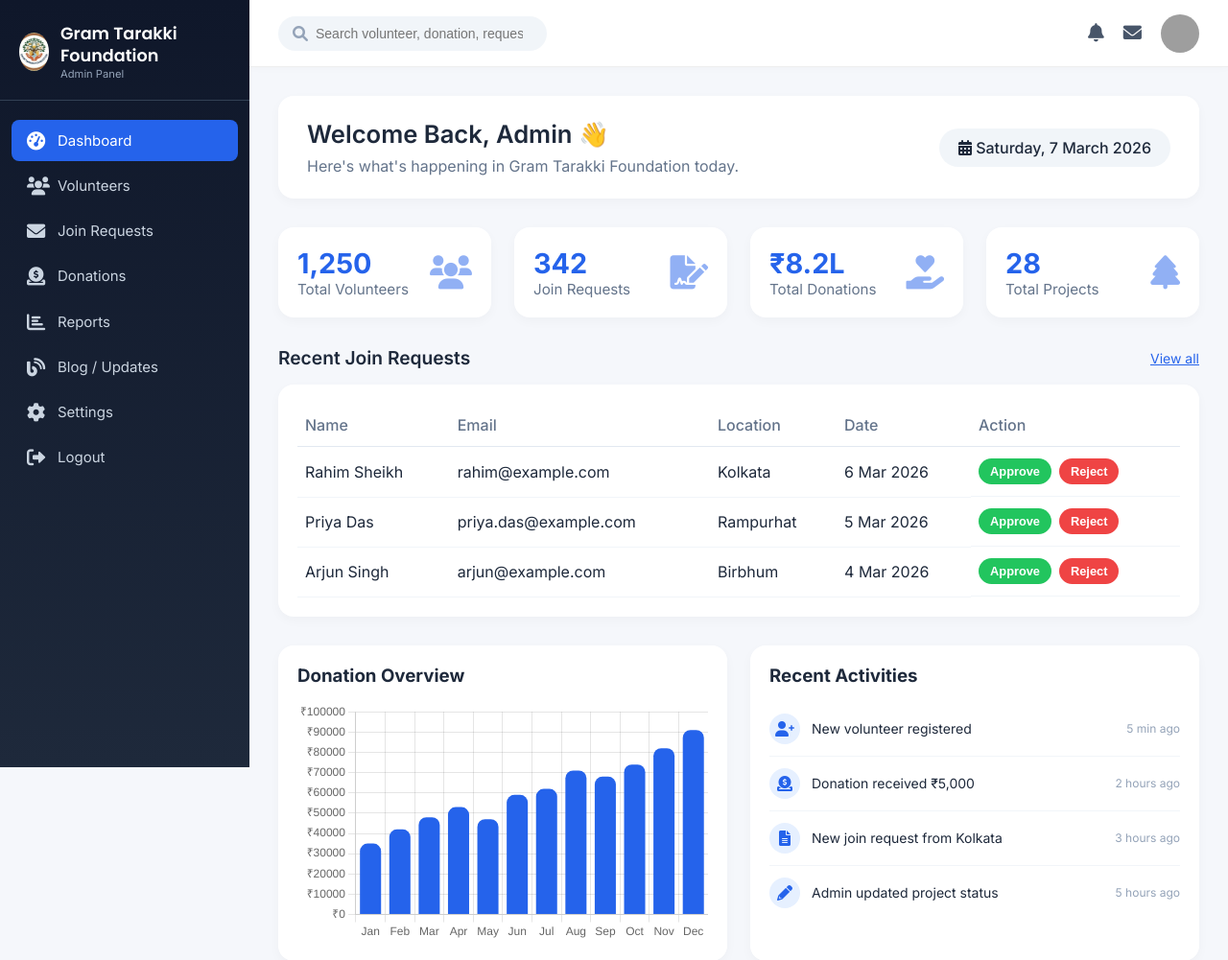
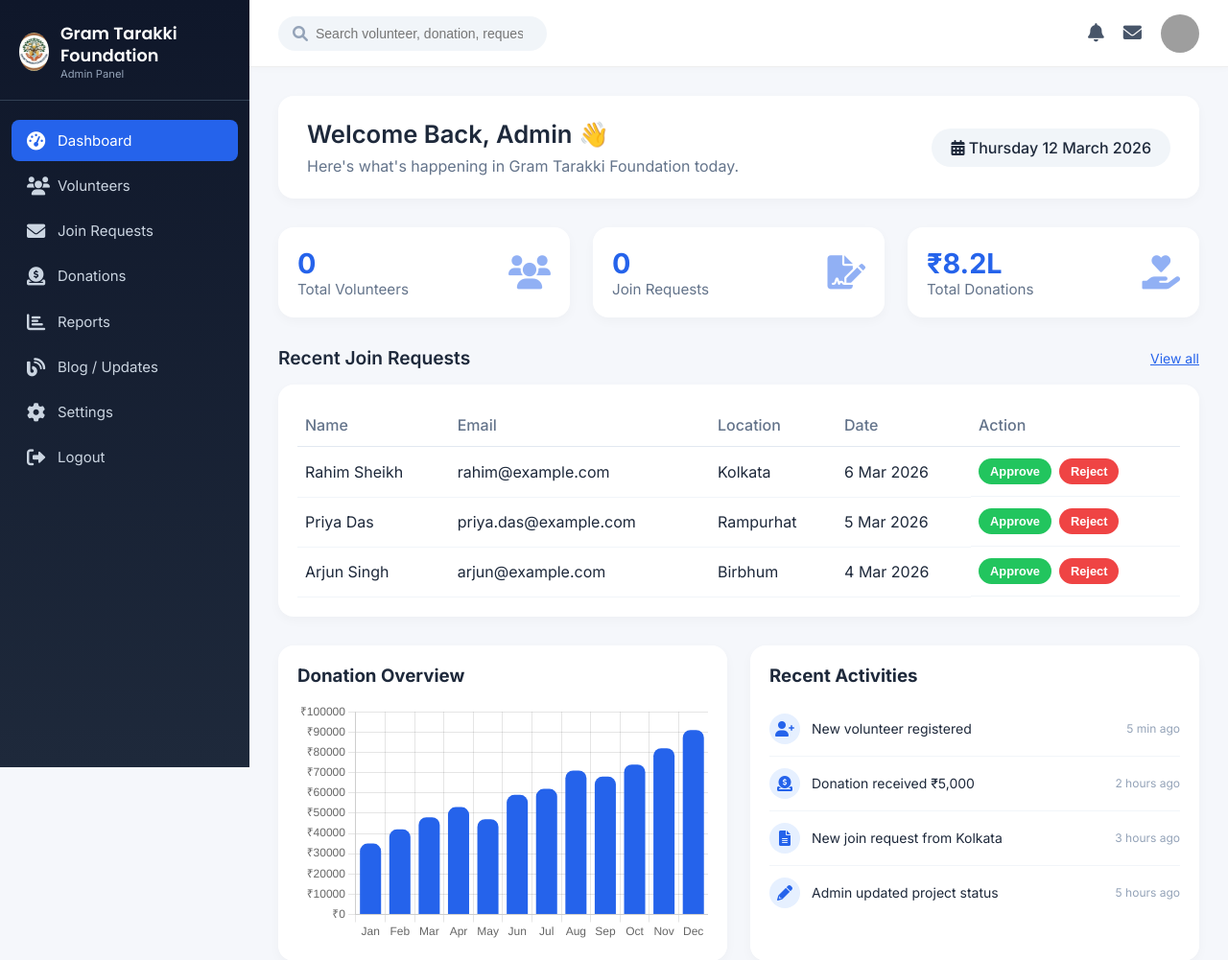
Before and after one commit to riyajul-saha/gram-tarakki-foundation, a Flask app: page /dashboard in a window 1280 px wide. Shown: the top 1001 px of the page at 96% size. Run offline with Flask 3, Linux system fonts and the light colour scheme; the visitor is signed in with stand-in values (Sample User, id 1); data that the repository does not hold is empty; grey boxes are pictures that could not be loaded.

Commit message:
Change dashboard UI by real data

```diff
--- a/admin/routes.py
+++ b/admin/routes.py
@@ -32,7 +32,32 @@ def init_routes(app):
         if not session.get('admin_logged_in'):
             return redirect(url_for('login'))
 
-        response = make_response(render_template('admin/dashboard.html'))
+        volunteer_count = 0
+        join_requests_count = 0
+        try:
+            from core.db import get_db_connection
+            conn = get_db_connection()
+            if conn:
+                cursor = conn.cursor(dictionary=True)
+
+                # Fetch volunteer count
+                cursor.execute("SELECT COUNT(*) as count FROM join_volunteer WHERE status IN ('approve', 'approved')")
+                result = cursor.fetchone()
+                if result:
+                    volunteer_count = result.get('count', 0)
+
+                # Fetch join requests count
+                cursor.execute("SELECT COUNT(*) as count FROM join_requests")
+                result = cursor.fetchone()
+                if result:
+                    join_requests_count = result.get('count', 0)
+
+                cursor.close()
+                conn.close()
+        except Exception as e:
+            print(f"Error fetching dashboard counts: {e}")
+
+        response = make_response(render_template('admin/dashboard.html', volunteer_count=volunteer_count, join_requests_count=join_requests_count))
         response.headers['Cache-Control'] = 'no-store, no-cache, must-revalidate, max-age=0'
         response.headers['Pragma'] = 'no-cache'
         response.headers['Expires'] = '0'
--- a/core/db.py
+++ b/core/db.py
@@ -28,6 +28,7 @@ def init_db():
                 program VARCHAR(100) NOT NULL,
                 experience VARCHAR(10),
                 medical TEXT,
+                status VARCHAR(50) DEFAULT 'pending',
                 created_at TIMESTAMP DEFAULT CURRENT_TIMESTAMP,
                 UNIQUE(fullname, email)
             )
@@ -42,6 +43,10 @@ def init_db():
             pass
         try:
             cursor.execute("ALTER TABLE join_requests MODIFY phone VARCHAR(50) NULL")
+        except mysql.connector.Error:
+            pass
+        try:
+            cursor.execute("ALTER TABLE join_requests ADD COLUMN status VARCHAR(50) DEFAULT 'pending' AFTER medical")
         except mysql.connector.Error:
             pass
 
--- a/core/routes.py
+++ b/core/routes.py
@@ -75,8 +75,8 @@ def init_routes(app):
             # Insert (save optional fields as NaN if they are empty string / None in Python, but DB schema expects string)
             # We will save string "NaN" for optional empty values as requested by user.
             cursor.execute("""
-                INSERT INTO join_requests (fullname, email, age, gender, school, parent_name, parent_contact, phone, address, program, experience, medical)
-                VALUES (%s, %s, %s, %s, %s, %s, %s, %s, %s, %s, %s, %s)
+                INSERT INTO join_requests (fullname, email, age, gender, school, parent_name, parent_contact, phone, address, program, experience, medical, status)
+                VALUES (%s, %s, %s, %s, %s, %s, %s, %s, %s, %s, %s, %s, 'pending')
             """, (
                 fullname,
                 email,
--- a/static/css/admin/dashboard.css
+++ b/static/css/admin/dashboard.css
@@ -31,7 +31,7 @@
 /* Stats cards */
 .stats-grid {
     display: grid;
-    grid-template-columns: repeat(4, 1fr);
+    grid-template-columns: repeat(3, 1fr);
     gap: 24px;
     margin-bottom: 30px;
 }
--- a/static/js/admin/dashboard.js
+++ b/static/js/admin/dashboard.js
@@ -1,5 +1,11 @@
 // Donation Chart
 window.onload = function () {
+    const dateElement = document.getElementById('current-date');
+    if (dateElement) {
+        const options = { weekday: 'long', day: 'numeric', month: 'long', year: 'numeric' };
+        dateElement.textContent = new Date().toLocaleDateString('en-GB', options);
+    }
+
     const canvas = document.getElementById('donationChart');
     if (canvas) {
         const ctx = canvas.getContext('2d');
--- a/templates/admin/dashboard.html
+++ b/templates/admin/dashboard.html
@@ -19,7 +19,7 @@
             <p>Here's what's happening in Gram Tarakki Foundation today.</p>
         </div>
         <div class="date-badge">
-            <i class="fas fa-calendar-alt"></i> Saturday, 7 March 2026
+            <i class="fas fa-calendar-alt"></i> <span id="current-date"></span>
         </div>
     </div>
 
@@ -27,7 +27,7 @@
     <div class="stats-grid">
         <div class="stat-card">
             <div class="stat-left">
-                <h3>1,250</h3>
+                <h3>{{ volunteer_count }}</h3>
                 <p>Total Volunteers</p>
             </div>
             <div class="stat-right">
@@ -36,7 +36,7 @@
         </div>
         <div class="stat-card">
             <div class="stat-left">
-                <h3>342</h3>
+                <h3>{{ join_requests_count }}</h3>
                 <p>Join Requests</p>
             </div>
             <div class="stat-right">
@@ -50,15 +50,6 @@
             </div>
             <div class="stat-right">
                 <i class="fas fa-hand-holding-heart"></i>
-            </div>
-        </div>
-        <div class="stat-card">
-            <div class="stat-left">
-                <h3>28</h3>
-                <p>Total Projects</p>
-            </div>
-            <div class="stat-right">
-                <i class="fas fa-tree"></i>
             </div>
         </div>
     </div>
--- a/templates/partners.html
+++ b/templates/partners.html
@@ -115,7 +115,7 @@
     <div class="container">
         <h2 class="reveal">Partnership Application</h2>
         <div class="form-card reveal">
-            <form id="partnerForm">
+            <form id="partnerForm" novalidate>
                 <div class="form-grid">
                     <div class="form-group">
                         <label class="required">Organization Name</label>
```
